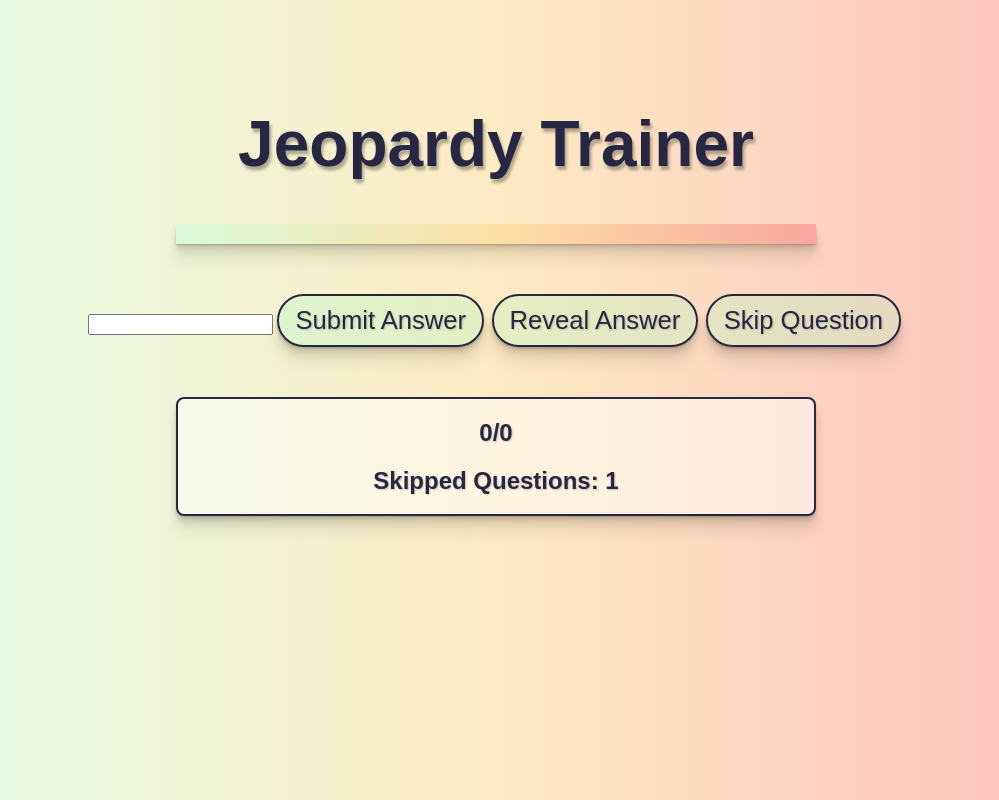
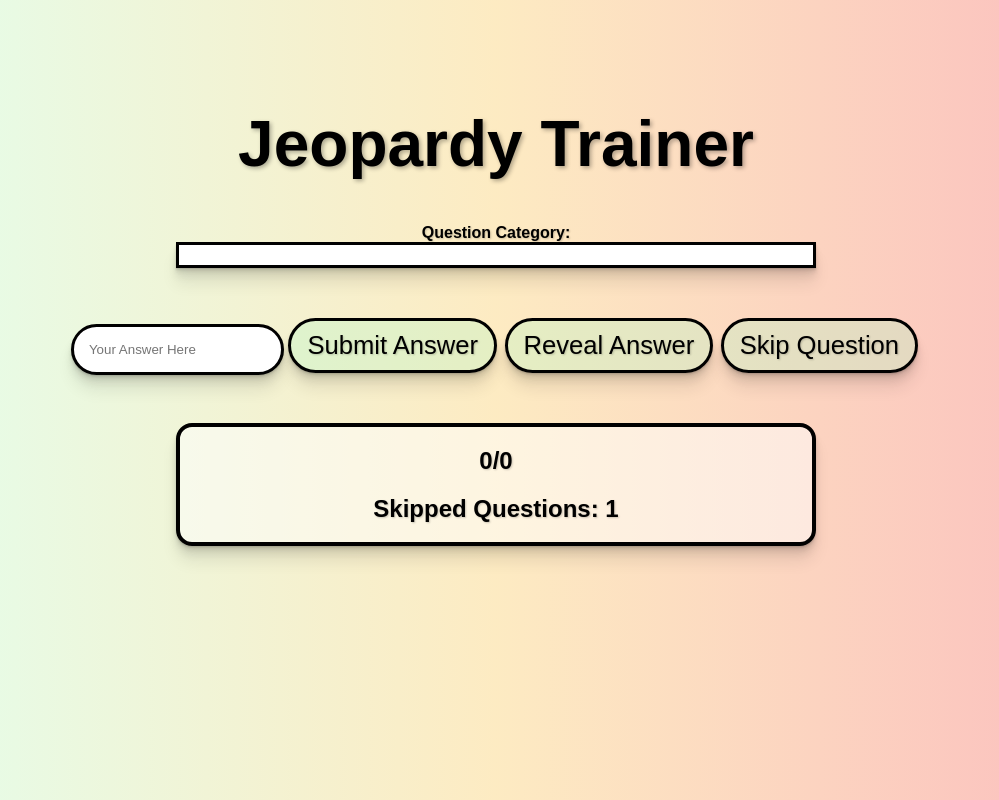
Before and after one commit to sean3434/Jeopardy-Trainer, a plain HTML site: page index.html in a window 1280 px wide. Both pictures are taken after a click on the button "Skip Question". Shown: the whole page, without its empty margins (144-1143 px from the left). Drawn offline with Linux system fonts and the light colour scheme; no server answers.

Commit message:
Add more CSS, Remove Unnecessary/Dead Code, Comments Explain Every Line of Code, Finishing Touches

```diff
--- a/app.js
+++ b/app.js
@@ -1,44 +1,4 @@
-// FROM GOOGLE basic fetch code
-// fetch('./api/some.json')
-//     .then(
-//         function(response) {
-//             if (response.status !== 200) {
-//                 console.log('Looks like there was a problem. Status Code: ' + response.status);
-//                 return;
-//             }
-
-//             response.json().then(function(data) {
-//                 console.log(data);
-//             });
-//         }
-//     )
-//     .catch(function(err) {
-//         console.log('Fetch Error :-S', err)
-//     });
-
-// This guy showed where to put the url and get the JSON data to display. I did not know how to do either https://www.youtube.com/watch?v=ych1L9J-bDY&t=1453s
-// fetch('http://jservice.io/api/random')
-//     .then(
-//         function(response) {
-//             if (response.status !== 200) {
-//                 console.log('Looks like there was a problem. Status Code: ' + response.status);
-//                 return;
-//             }
-
-//             response.json().then(function(data) {
-//                 question = data[0].question;
-//                 answer = data[0].answer
-//                 console.log(data);
-//                 console.log(question)
-//                 console.log(answer)
-//             });
-//         }
-//     )
-//     .catch(function(err) {
-//         console.log('Fetch Error :-S', err)
-//     });
-
-    // DOM element grab constants
+// DOM element grab constants
 const typeButton = document.querySelector('.type')
 const userInput = document.getElementById('my-input')
 const submitButton = document.querySelector('.submit')
@@ -48,13 +8,14 @@ const questions = document.querySelector('.questions')
 const stats = document.querySelector('.stats')
 const skip = document.querySelector('.skipcount')
 const statbox = document.querySelector('.statbox')
+const getCategory = document.querySelector('.category')
 
-let question = null
-let answer = null
-userInput.style.display ='none'
 // Global Variables
 const questionSet = ['A succulent can be any plant with fleshy, thick tissues adapted to store this', 'Baltimore Orioles defensive wizard Brooks Robinson won 16 straight gold these from 1960 to 1975', 'A spy who lures another into a trap, or just a wooden duck', "Chatting at your desk on Instant Messenger? Type AFK into the window to tell them you're away from this", "You might play 301, 501 or 1001 when you're playing when you're having fun playing this barroom favorite", 'This syndrome is also called terror-bonding or traumatic bonding', "It's the type of keyboard named for the succession of 6 letters found near the upper-left corner", "It's not cloudbursts in the skull, but shared problem solving in which everyone contributes ideas", 'If you like it hot, use this brand of sauce made with red peppers, vinegar & salt mined on Avery Island', 'At 16, Tracy Austin beat Chris Evert to win this tennis tournament at Flushing Meadows', 'A type of treeless plain, or the oldest city in Georgia', 'On the night of April 18, 1775 this man rode to Lexington to warn Hancock to get out of town', 'An opening dice throw of 2, 3 or 12 is a loser in this game', 'This unit of measure is equal to 2 pints', 'The olfactory nerve is the nerve of this sense']
 const answerSet = ['water', 'gloves', 'decoy', 'keyboard', 'darts', 'Stockholm', 'QWERTY', 'brainstorming', 'Tabasco', 'U.S. Open', 'Savannah', 'Paul Revere', 'craps', 'quart', 'smell']
+let category = null
+let question = null
+let answer = null
 let currentQuestion = null
 let currentAnswer = null
 let newQuestionId = null
@@ -68,13 +29,14 @@ questions.innerHTML = currentQuestion
 stats.innerHTML = `${correctCount}/${questionCount}`
 skip.innerHTML = `Skipped Questions: ${skipCount}`
 
-// Get Random Number 0-14 (For question/answer index), assign number to newQuestionId, use that to change to new question and answer, remove case-sensitivity
+// IF NOT USING API: Get Random Number 0-14 (For question/answer index), assign number to newQuestionId, use that to change to new question and answer, remove case-sensitivity
+// Otherwise, uses fetch request to pull random category, question, & answer from jservice/random API JSON data
 function newQuestion() {
-    let newNum = Math.floor(Math.random() * questionSet.length)
-    newQuestionId = newNum
+    // newQuestionId = Math.floor(Math.random() * questionSet.length)
     // currentQuestion = questionSet[newQuestionId]
     // currentAnswer = answerSet[newQuestionId]
-    fetch('http://jservice.io/api/random')
+    // rightAnswer = currentAnswer.toLowerCase()
+    fetch('https://jservice.io/api/random')
     .then(
         function(response) {
             if (response.status !== 200) {
@@ -83,23 +45,23 @@ function newQuestion() {
             }
 
             response.json().then(function(data) {
+                category = data[0].category.title
                 question = data[0].question;
                 answer = data[0].answer
                 currentQuestion = question
                 currentAnswer = answer
                 rightAnswer = currentAnswer.toLowerCase()
+                getCategory.innerHTML = `Question Category: ${category}`
                 questions.innerHTML = currentQuestion
                 console.log(question)
                 console.log(answer)
+                console.log(data)
             });
         }
     )
     .catch(function(err) {
         console.log('Fetch Error :-S', err)
     });
-    // currentQuestion = question
-    // currentAnswer = answer
-    // rightAnswer = currentAnswer.toLowerCase()
 }
 
 // Press skip to fetch + display random question, reset all buttons + user input, remove "CORRECT!!" or "Incorrect!!" text, increment + display skip count
@@ -115,7 +77,6 @@ skipButton.addEventListener('click', () => {
     userInput.value = ''
     typeButton.style.display = 'none'
     skipCount++
-    stats.innerHTML = `${correctCount}/${questionCount}`
     skip.innerHTML = `Skipped Questions: ${skipCount}`
     statbox.classList.remove('right', 'wrong')
 })
@@ -127,8 +88,8 @@ typeButton.addEventListener('click', () => {
     submitButton.style.display = 'inline'
 })
 
-/* Press "Submit Answer" to check if correct, remove both "Submit Answer" + "Reveal Answer" button if correct + changes text of "Skip Question" to "Next Question", increment correct count and total question count, then display
-   If incorrect, same behavior as correct answer except "Reveal Answer" button stays and correct count does not increment */
+/* Press "Submit Answer" to check if correct, remove both "Submit Answer" + "Reveal Answer" button if correct + changes text of "Skip Question" to "Next Question", increment correct count and total question count,decrement skipcount, turn statbox green, display new correct out of total count and CORRECT!!
+   If incorrect, same behavior as correct answer except "Reveal Answer" button stays, incorrect count increments instead of correct count, the statbox turns red and displays Incorrect!!*/
 submitButton.addEventListener('click', () => {
     if (userInput.value.toLowerCase() === rightAnswer) {
         submitButton.style.display = 'none'
--- a/index.html
+++ b/index.html
@@ -10,8 +10,9 @@
 <body>
     <div class="container">
         <h1>Jeopardy Trainer</h1>
+        <h4 class="category">Question Category: </h4>
         <h3 class="questions"></h3>
-        <input id="my-input" type="text" />
+        <input id="my-input" type="text" placeholder="Your Answer Here"/>
         <button class="type">Type Answer</button>
         <button class="submit">Submit Answer</button>
         <button class="reveal">Reveal Answer</button>
@@ -21,6 +22,6 @@
             <h2 class="skipcount"></h2>
         </div>
     </div>
+    <script src="app.js" defer></script>
 </body>
-<script src="app.js" defer></script>
 </html>
--- a/main.css
+++ b/main.css
@@ -5,23 +5,28 @@ body {
   height: 100%;
   margin: 0;
   text-shadow: 1px 3px 2px rgba(0,0,0,0.2);
-  color: #272643
+  color: black
 }
 
 .container {
   padding-top: 5%;
   text-align: center;
-  color: #272643
+  color: black
+}
+
+.category {
+  margin: 0px;
+  text-shadow: 1px 1px 2px rgba(0,0,0,0.2);
 }
 
 h3 {
-  background-image: linear-gradient(to right, #c6ffdd80, #fbd78680, #f7797d80);
+  border: 3px solid black;
+  background-color: white;
+  color: black;
   text-align: left;
   max-width: 50%;
   padding: 10px 16px;
-  margin: 40px 25% 50px 25%;
-  border: 4px #272643;
-  /* background: #bae8e8; */
+  margin: 0px 25% 50px 25%;
   text-shadow: 1px 1px 2px rgba(0,0,0,0.2);
   box-shadow:
       0 1px 1px hsl(0deg 0% 0% / 0.075),
@@ -33,13 +38,13 @@ h3 {
 }
 
 button {
-  border: 2px solid #272643;
+  border: 3px solid black;
   border-radius: 200px;
   background: #b0f4c450;
   font-size: 160%;
   padding: 10px 16px;
   margin: 0px 3px 50px 0px;
-  color: #272643;
+  color: black;
   font-weight: 300;
   transition: background-color 0.2s ease-in-out;
   text-shadow: 1px 1px 2px rgba(0,0,0,0.2);
@@ -54,13 +59,14 @@ button {
 
 button:hover {
   cursor: pointer;
+  border: 3px solid white;
   background-color: #272643;
   color: white;
 }
 
 h1 {
   font-size: 400%;
-  text-shadow: 2px 4px 3px rgba(0,0,0,0.3);
+  text-shadow: 2px 2px 4px rgba(0,0,0,0.3);
 }
 
 .statbox {
@@ -68,8 +74,8 @@ h1 {
   text-align: center;
   padding: 0px 0px 0px 0px;
   margin: 0px 25% 0px 25%;
-  border: 2px solid #272643;
-  border-radius: 8px;
+  border: 4px solid black;
+  border-radius: 16px;
   transition: background-color 0.2s ease-in-out;
   text-shadow: 1px 1px 2px rgba(0,0,0,0.2);
   box-shadow:
@@ -90,8 +96,18 @@ h1 {
 
 }
 
-.questions
-
+input[type=text] {
+  padding: 15px 15px;
+  border: 3px solid black;
+  border-radius: 200px;
+  box-shadow:
+      0 1px 1px hsl(0deg 0% 0% / 0.075),
+      0 2px 2px hsl(0deg 0% 0% / 0.075),
+      0 4px 4px hsl(0deg 0% 0% / 0.075),
+      0 8px 8px hsl(0deg 0% 0% / 0.075),
+      0 16px 16px hsl(0deg 0% 0% / 0.075)
+    ;
+}
 .submit {
   display: none
 }
```
